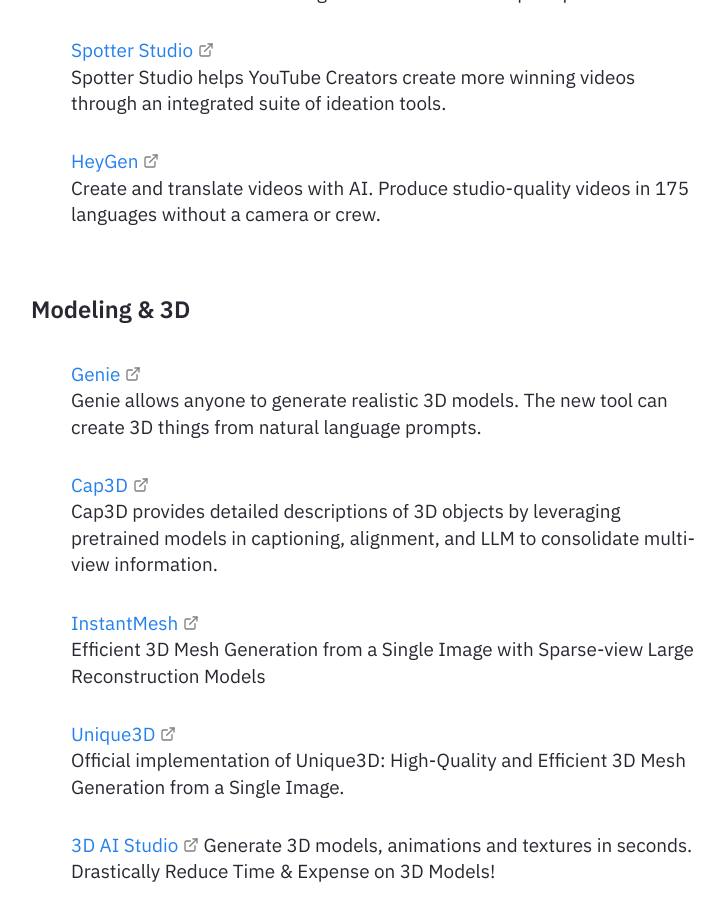
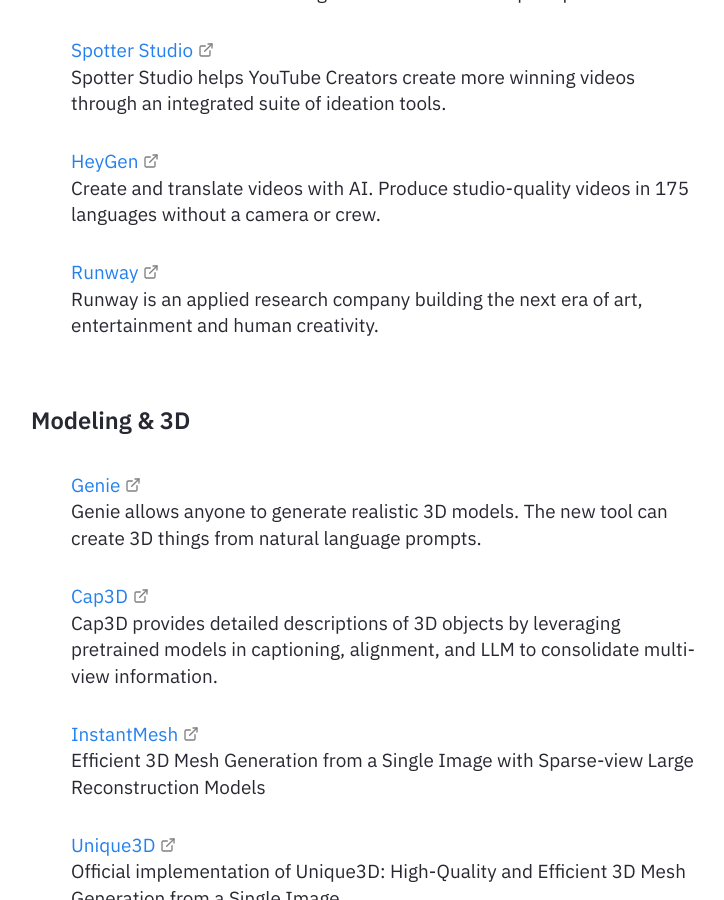
Before and after one commit to AI-Atlaas/ai-atlas-site, a Jekyll site: the page built from pages/index.md, in a window 1280 px wide and 900 px high, scrolled down 13384 px. Shown: the whole window, without its empty margins (274-998 px from the left). Built offline with Jekyll 4.4.1, drawn with Linux system fonts in a browser that asks for light colours.

Commit message:
Update README from AI-Atlas/AI-Atlas

```diff
--- a/pages/docs/list.md
+++ b/pages/docs/list.md
@@ -345,6 +345,9 @@
 
 - [HeyGen](https://www.heygen.com)
    Create and translate videos with AI. Produce studio-quality videos in 175 languages without a camera or crew.
+
+- [Runway](https://runwayml.com)
+   Runway is an applied research company building the next era of art, entertainment and human creativity.
 
 #### Modeling & 3D
 
```
